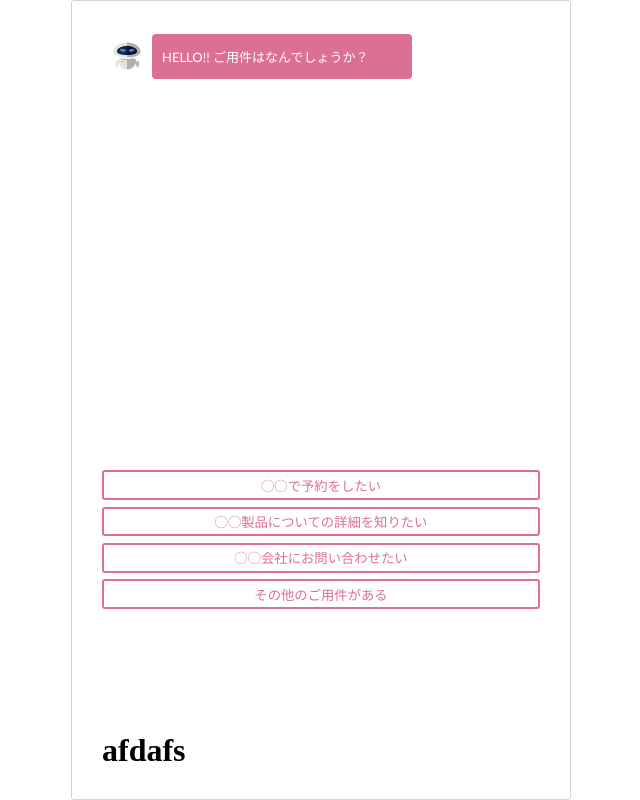
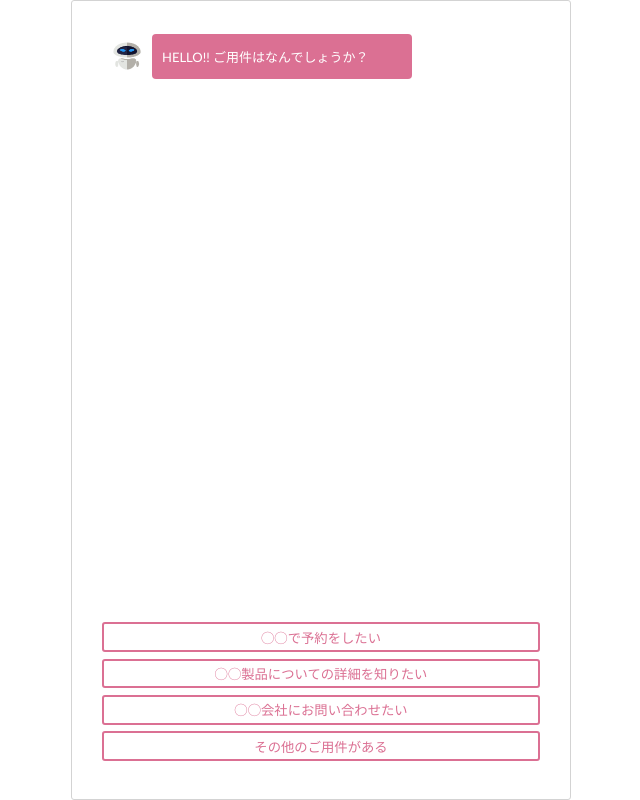
Before and after one commit to agub/ChatbotManualTS, a React (Create React App) app: page / in a window 1280 px wide. Shown: the whole page, without its empty margins (319-959 px from the left). Built offline with nearby package versions, Linux system fonts and the light colour scheme.

Commit message:
fixed the sample text

```diff
--- a/src/App.tsx
+++ b/src/App.tsx
@@ -262,7 +262,6 @@ function App() {
 			<GlobalStyle />
 			<Chat conversation={conversation} isLoading={isLoading} />
 			<Selections questions={questions} clickHandler={clickHandler} />
-			<h1>afdafs</h1>
 		</Container>
 	)
 }
```
